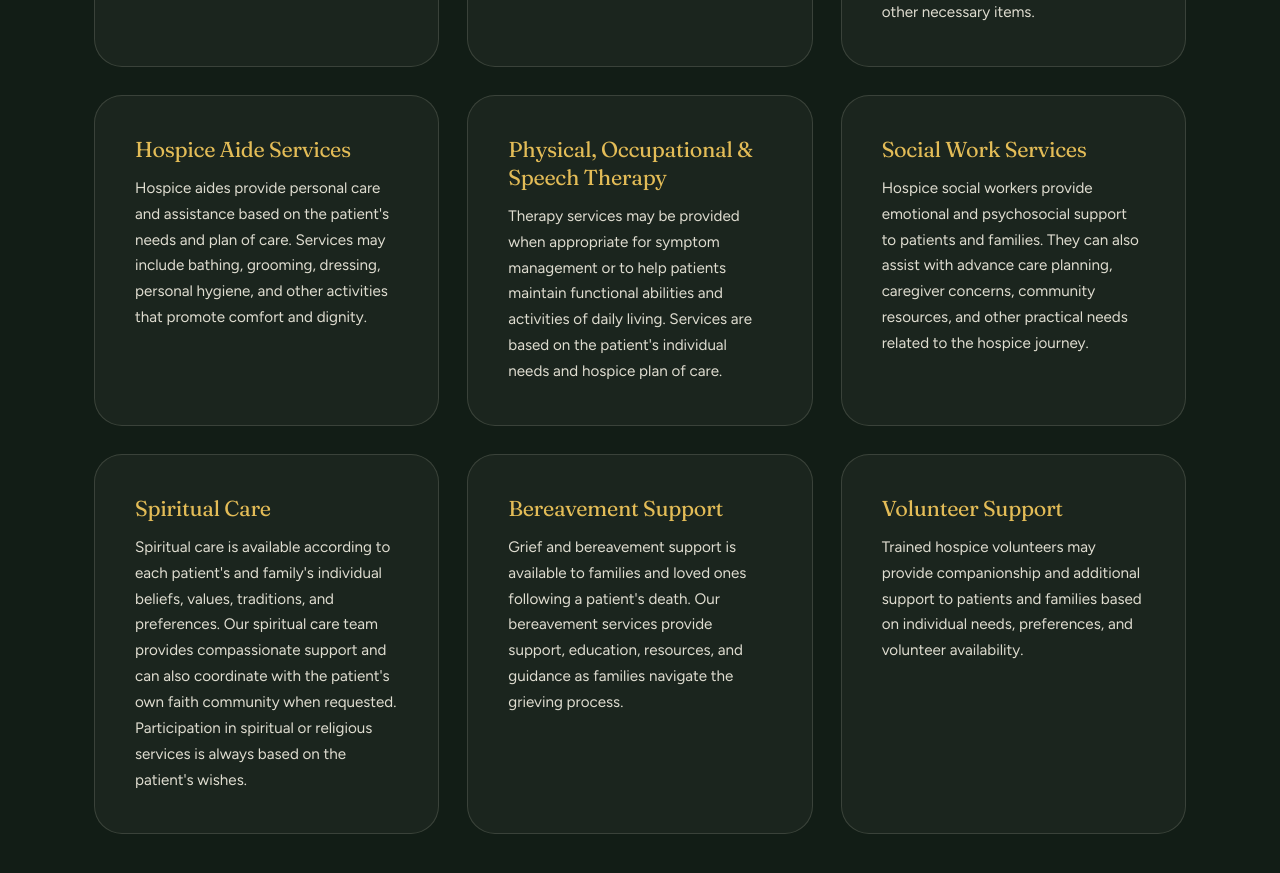
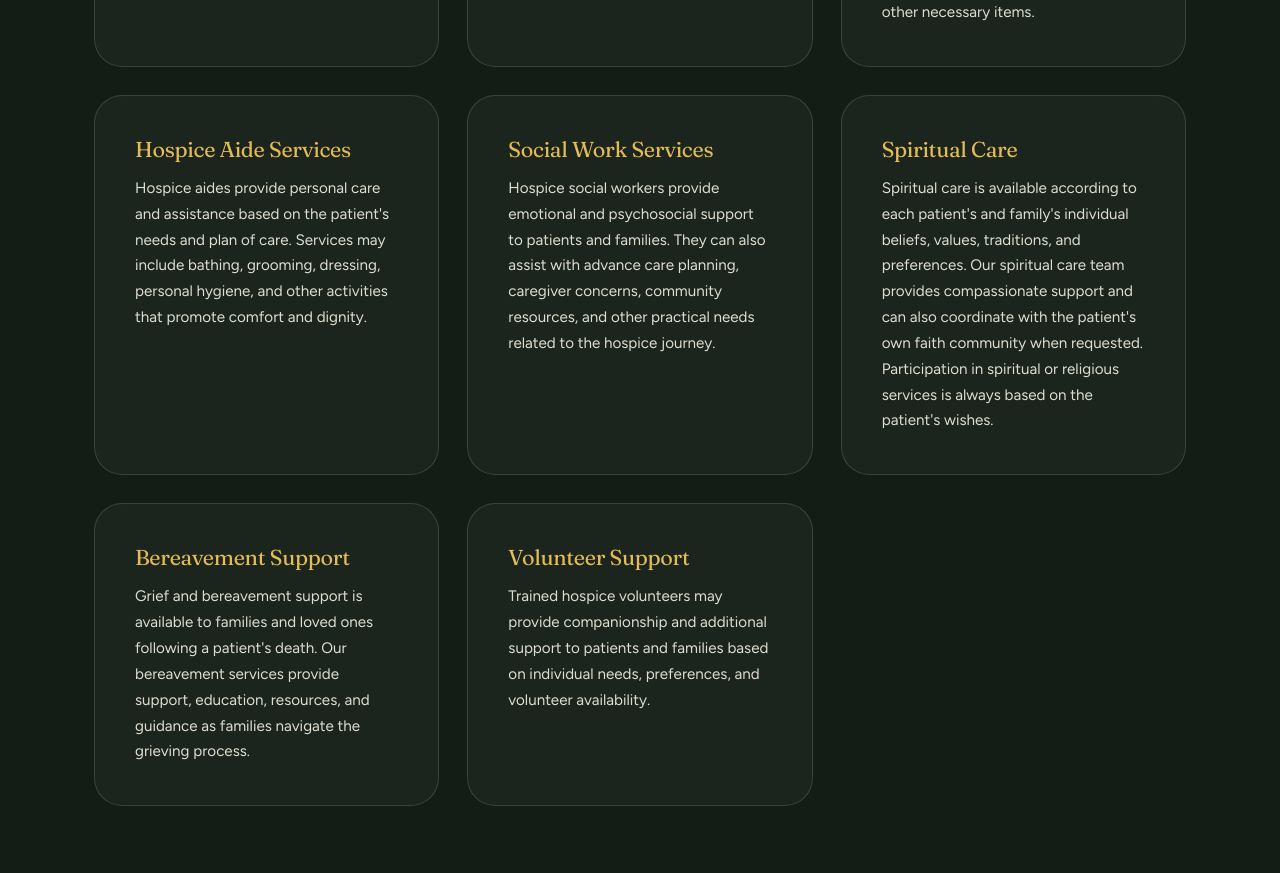
Before and after one commit to JaSm1n2022/myhospiceweb, a React (Vite) app: page / in a window 1280 px wide. Shown: the part 3520-4393 px from the top of the page. Built offline with nearby package versions, Linux system fonts and the light colour scheme.

Commit message:
Update content.js

```diff
--- a/src/data/content.js
+++ b/src/data/content.js
@@ -26,10 +26,10 @@ export const servicesDetailed = [
     title: 'Hospice Aide Services',
     description: 'Hospice aides provide personal care and assistance based on the patient\'s needs and plan of care. Services may include bathing, grooming, dressing, personal hygiene, and other activities that promote comfort and dignity.',
   },
-  {
-    title: 'Physical, Occupational & Speech Therapy',
-    description: 'Therapy services may be provided when appropriate for symptom management or to help patients maintain functional abilities and activities of daily living. Services are based on the patient\'s individual needs and hospice plan of care.',
-  },
+  // {
+  //   title: 'Physical, Occupational & Speech Therapy',
+  //   description: 'Therapy services may be provided when appropriate for symptom management or to help patients maintain functional abilities and activities of daily living. Services are based on the patient\'s individual needs and hospice plan of care.',
+  // },
   {
     title: 'Social Work Services',
     description: 'Hospice social workers provide emotional and psychosocial support to patients and families. They can also assist with advance care planning, caregiver concerns, community resources, and other practical needs related to the hospice journey.',
```
